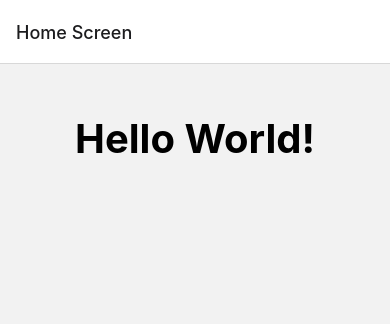
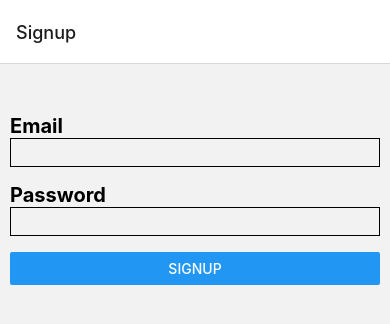
Before and after one commit to kylec43/FMBP, a React Native app: screen /Signup in a window 390 px wide. Shown: the top 324 px of the page. Built offline with nearby package versions, Linux system fonts and the light colour scheme.

Commit message:
signup implemented

```diff
--- a/App.js
+++ b/App.js
@@ -1,7 +1,9 @@
 import React from 'react';
+import "./firebase";
 import { NavigationContainer } from '@react-navigation/native';
 import { createStackNavigator } from '@react-navigation/stack';
 import HomeScreen from './src/screens/HomeScreen';
+import SignupScreen from './src/screens/SignupScreen';
 
 const Stack = createStackNavigator();
 
@@ -9,11 +11,16 @@ function App() {
 
   return (
     <NavigationContainer>
-      <Stack.Navigator initialRouteName="Home">
+      <Stack.Navigator initialRouteName="Signup">
         <Stack.Screen
           name="Home"
           component={HomeScreen}
           options={{headerTitle: "Home Screen"}}
+        />
+        <Stack.Screen
+          name="Signup"
+          component={SignupScreen}
+          options={{headerTitle: "Signup"}}
         />
       </Stack.Navigator>
     </NavigationContainer>
--- a/app.json
+++ b/app.json
@@ -5,6 +5,10 @@
     "version": "1.0.0",
     "assetBundlePatterns": [
       "**/*"
-    ]
+    ],
+    "android": {
+      "package": "com.fmbp",
+      "googleServicesFile": "./google-services.json"
+    }
   }
 }
--- /dev/null
+++ b/firebase.js
@@ -0,0 +1,19 @@
+// Import the functions you need from the SDKs you need
+
+import { initializeApp } from "firebase/app";
+
+const firebaseConfig = {
+  apiKey: "AIzaSyBTwTW9y33OlDg2Ko_qT5aW40E-Gh4Avw0",
+  authDomain: "fmbp-61847.firebaseapp.com",
+  projectId: "fmbp-61847",
+  storageBucket: "fmbp-61847.appspot.com",
+  messagingSenderId: "554254075857",
+  appId: "1:554254075857:web:2d64e55bfa78d03f0382f0",
+  measurementId: "G-XFMYZ12K9J"
+};
+
+
+// Initialize Firebase
+const app = initializeApp(firebaseConfig);
+
+export default app;
--- a/package.json
+++ b/package.json
@@ -9,16 +9,21 @@
     "web": "expo start --web"
   },
   "dependencies": {
+    "@react-native-community/masked-view": "^0.1.11",
     "@react-native-masked-view/masked-view": "0.2.6",
     "@react-navigation/native": "^6.0.10",
     "@react-navigation/stack": "^6.2.1",
     "expo": "~44.0.2",
     "expo-splash-screen": "~0.14.1",
     "expo-status-bar": "~1.2.0",
+    "firebase": "^9.6.10",
     "react": "17.0.1",
     "react-dom": "17.0.1",
     "react-native": "0.64.3",
     "react-native-gesture-handler": "~2.1.0",
+    "react-native-reanimated": "~2.3.1",
+    "react-native-safe-area-context": "3.3.2",
+    "react-native-screens": "~3.10.1",
     "react-native-web": "0.17.1"
   },
   "devDependencies": {
--- /dev/null
+++ b/src/screens/SignupScreen.js
@@ -0,0 +1,67 @@
+import React, { useState } from 'react';
+import { View, Text, Button, TextInput, StyleSheet } from 'react-native';
+import { getAuth, createUserWithEmailAndPassword } from 'firebase/auth';
+
+
+function SignupScreen() {
+
+    const [email, setEmail] = useState("");
+    const [password, setPassword] = useState("");
+
+    return (
+        <View style={styles.container}>
+
+            <Text style={styles.label}>Email</Text>
+            <TextInput
+                style={styles.formInput}
+                value={email}
+                onChangeText={value => setEmail(value)}
+                autoCapitalize="none"
+                autoCorrect={false}
+            />
+
+            <Text style={styles.label}>Password</Text>
+            <TextInput
+                style={styles.formInput}
+                value={password}
+                onChangeText={value => setPassword(value)}
+                autoCapitalize="none"
+                autoCorrect={false}
+                secureTextEntry={true}
+            />
+
+            <Button
+                title="Signup"
+                onPress={async () => {
+                    console.log("YEP", email, password);
+                    try {
+                        await createUserWithEmailAndPassword(getAuth(), email, password);
+                        console.log("Signup Successful!");
+                    } catch (e) {
+                        console.log("Signup Unsuccessful!", e);
+                    }
+                }}
+            />
+
+        </View>
+    );
+}
+
+const styles = StyleSheet.create({
+    formInput: {
+        padding: 5,
+        borderWidth: 1,
+        borderColor: "black",
+        marginBottom: 16
+    },
+    label: {
+        fontSize: 20,
+        fontWeight: "bold"
+    },
+    container: {
+        paddingHorizontal: 10,
+        paddingTop: 50
+    }
+});
+
+export default SignupScreen;
```
Also changed, not shown: google-services.json (added, +39 -0 lines), 1 other file (tests, documents, lock files or other folders).
